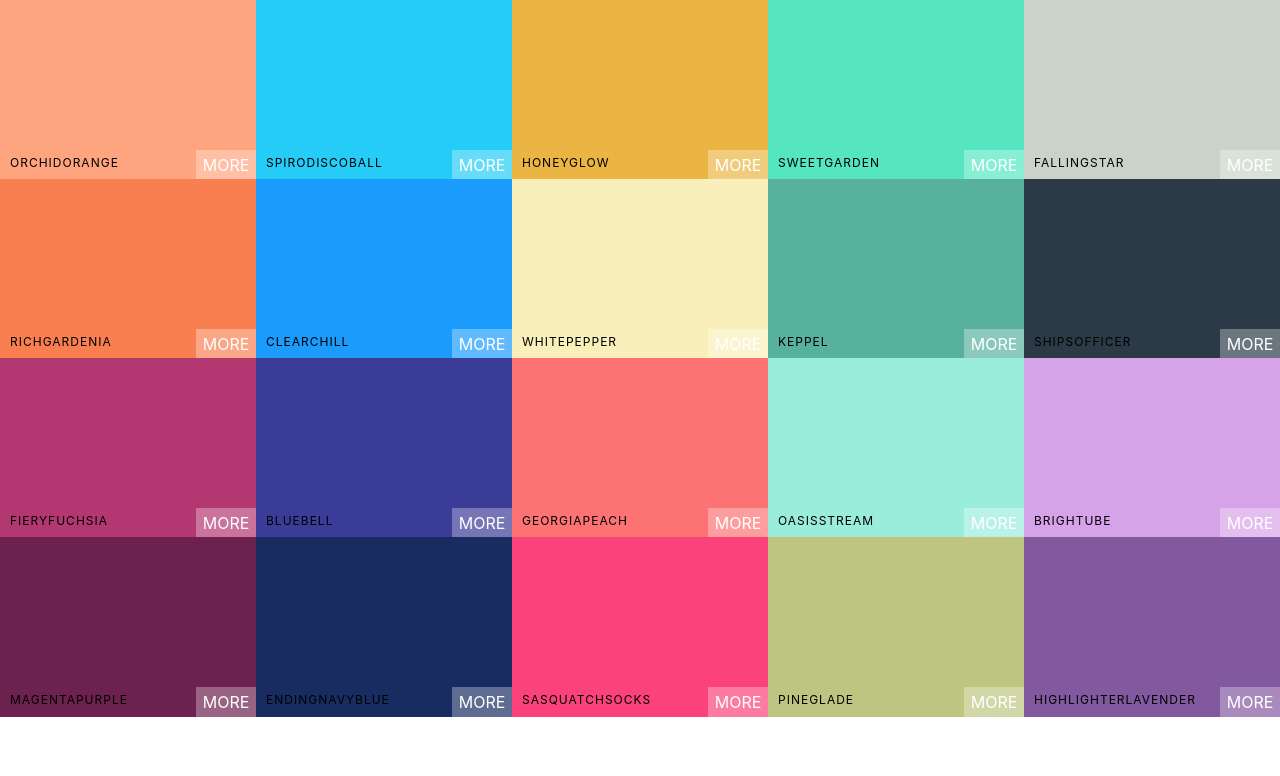
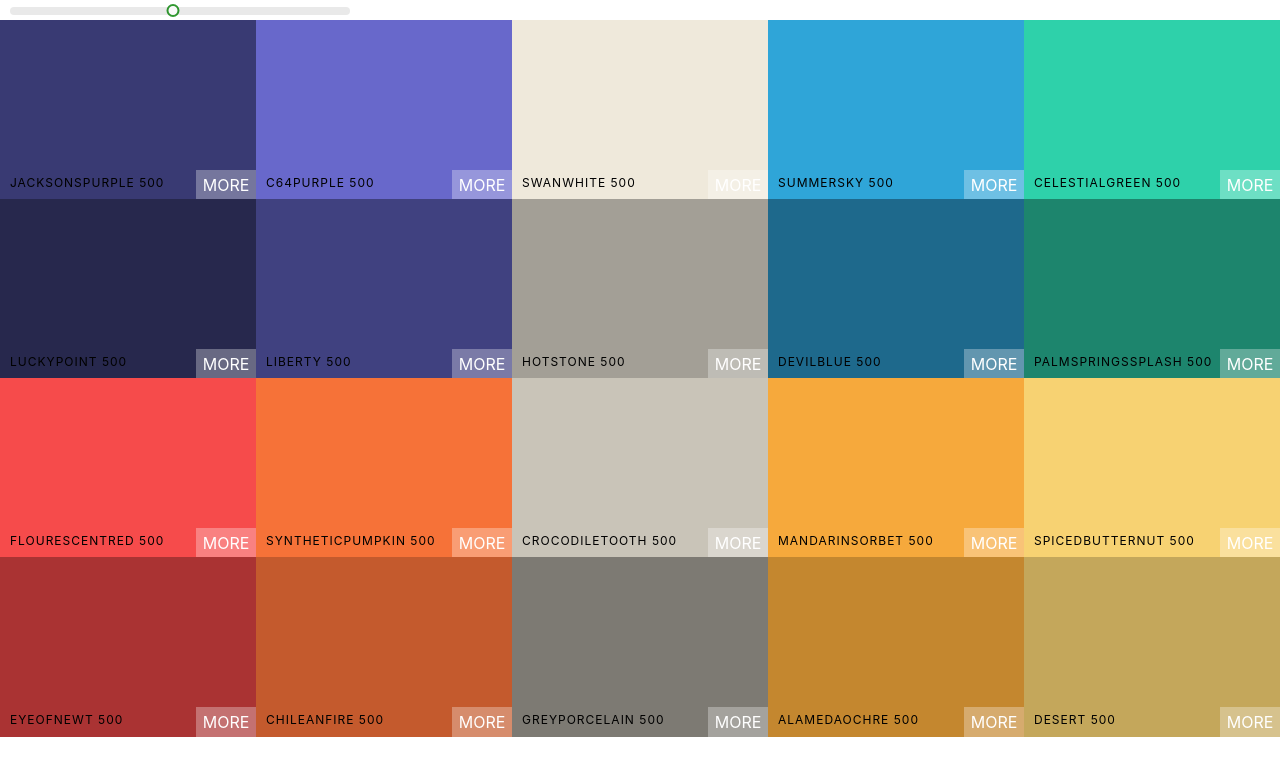
Before and after one commit to Lyubitshka/color-app, a React (Create React App) app: page / in a window 1280 px wide. Shown: the top 776 px of the page. Built offline with nearby package versions, Linux system fonts and the light colour scheme.

Commit message:
rc-slider

```diff
--- a/package.json
+++ b/package.json
@@ -7,6 +7,7 @@
     "@testing-library/react": "^13.4.0",
     "@testing-library/user-event": "^13.5.0",
     "chroma-js": "^2.4.2",
+    "rc-slider": "^10.1.1",
     "react": "^18.2.0",
     "react-copy-to-clipboard": "^5.1.0",
     "react-dom": "^18.2.0",
--- a/src/App.js
+++ b/src/App.js
@@ -4,10 +4,10 @@
 import { generatePalette } from './chromaHelpers';
 
 function App() {
-  console.log(generatePalette(seedColors[4]));
+  // console.log(generatePalette(seedColors[4]));
   return (
 
-    <Palette {...seedColors[7]} />
+    <Palette palette={generatePalette(seedColors[6])} />
   );
 };
 
--- a/src/Palette.css
+++ b/src/Palette.css
@@ -5,3 +5,29 @@
 .Palette-colors {
     height: 90%;
 }
+
+.slider {
+    width: 340px;
+    margin: 0 10px;
+    display: inline-block;
+}
+
+.rc-slider-track {
+    background-color: transparent;
+}
+
+.rc-slider-rail {
+    height: 8px;
+}
+.rc-slider-handle,
+.rc-slider-handle:active,
+.rc-slider-handle:hover {
+    color: green;
+    outline: none;
+    border: 2px solid green;
+    box-shadow: none;
+    width: 13px;
+    height: 13px;
+    margin-left: -7px;
+    margin-top: -3px;
+}
--- a/src/Palette.js
+++ b/src/Palette.js
@@ -1,13 +1,32 @@
+import { useState } from "react";
 import ColorBox from "./ColorBox";
+import Slider, { Range } from 'rc-slider';
+import 'rc-slider/assets/index.css';
 import './Palette.css';
 
 function Palette(props) {
+    const [level, setLevel] = useState(500);
 
-    const colorBoxes = props.colors.map(color => (
-        <ColorBox background={color.color} name={color.name} key={color.name} />
+    function changeLevel(level) {
+        setLevel(level)
+    }
+
+    const colorBoxes = props.palette.colors[level].map(color => (
+        <ColorBox background={color.hex} name={color.name} key={color.name} />
     ));
+
     return (
         <div className="Palette">
+            <div className="slider">
+                <Slider
+                    defaultValue={level}
+                    min={100}
+                    max={900}
+                    step={100}
+                    onChange={changeLevel}
+                />
+            </div>
+
             <div className='Palette-colors'>
                 {colorBoxes}
             </div>
```
Also changed, not shown: 1 other file (tests, documents, lock files or other folders).
